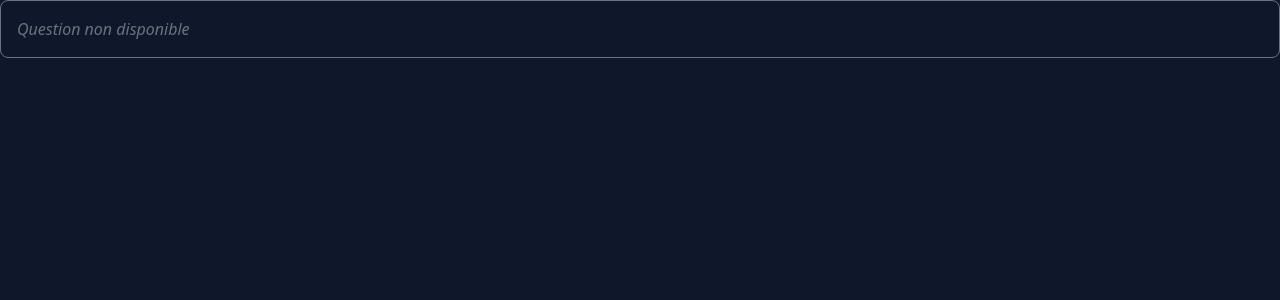
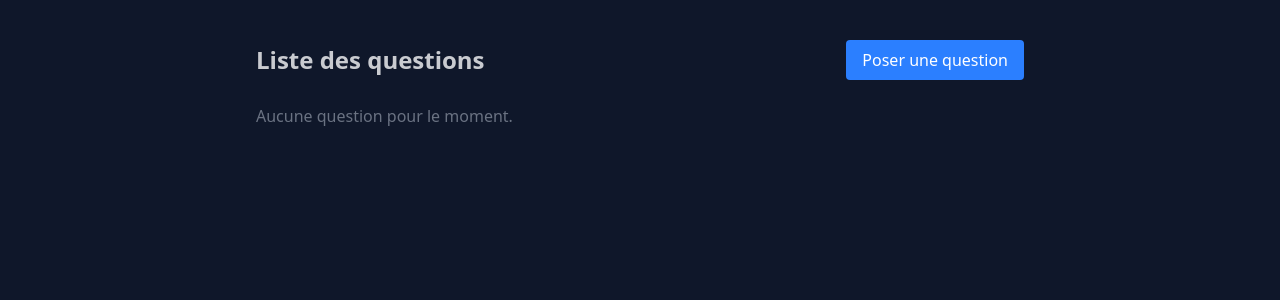
Before and after one commit to adenadams20/ministack, a React (Vite) app: page / in a window 1280 px wide. Shown: the top 300 px of the page. Built offline with nearby package versions, Linux system fonts and the light colour scheme.

Commit message:
determine questionCard et Questionlist

```diff
--- a/src/App.jsx
+++ b/src/App.jsx
@@ -1,11 +1,11 @@
 import React from "react";
-import QuestionCard from "./components/QuestionCard"
+import Home from "./pages/Home"
 function App() {
 
 
   return (
    <div>
-   <QuestionCard />
+   <Home/>
    </div>
   )
 }
--- /dev/null
+++ b/src/components/QuestonList.jsx
@@ -0,0 +1,19 @@
+import React from "react";
+import QuestionCard from "./QuestionCard";
+
+const QuestionList = ({ questions }) => {
+  if (!questions || questions.length === 0) {
+    return <p className="text-gray-500">Aucune question pour le moment.</p>;
+  }
+
+  return (
+    <div className="space-y-4">
+
+      {questions.map((q) => (
+        <QuestionCard key={q.id} question={q} />
+      ))}
+    </div>
+  );
+};
+
+export default QuestionList;
--- a/src/main.jsx
+++ b/src/main.jsx
@@ -1,12 +1,17 @@
 import { StrictMode } from 'react'
 import { createRoot } from 'react-dom/client'
+import { BrowserRouter } from "react-router-dom";
 import './index.css'
 import App from './App.jsx'
 import { QuestionProvider } from "./context/Question.Context.jsx";
 createRoot(document.getElementById('root')).render(
   <StrictMode>
+  <BrowserRouter>
   <QuestionProvider>
+
     <App />
+
   </QuestionProvider>
+   </BrowserRouter>
   </StrictMode>,
 )
--- a/src/pages/Home.jsx
+++ b/src/pages/Home.jsx
@@ -1,7 +1,7 @@
 // src/pages/Home.jsx
 import React from "react";
 import { useNavigate } from "react-router-dom";
-import QuestionList from "../components/QuestionList";
+import QuestionList from "../components/QuestonList";
 
 const Home = () => {
   const navigate = useNavigate();
@@ -11,7 +11,7 @@ const Home = () => {
       <div className="flex justify-between items-center mb-6">
         <h1 className="text-2xl font-bold">Liste des questions</h1>
         <button
-          onClick={() => navigate("/ask")}
+          onClick={() => navigate("./AskQuestion.jsx")}
           className="px-4 py-2 bg-blue-500 text-white rounded hover:bg-blue-600"
         >
           Poser une question
```
